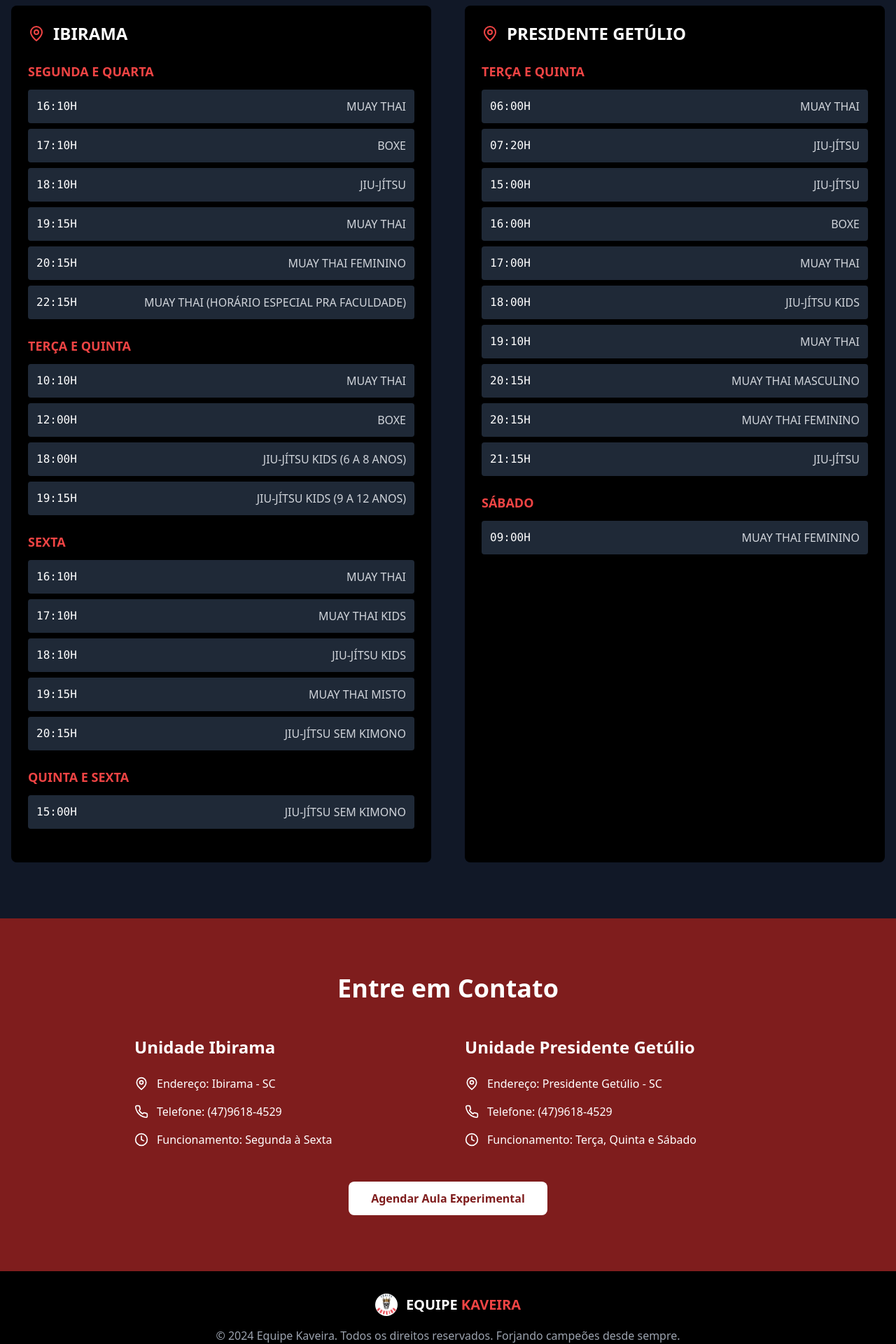
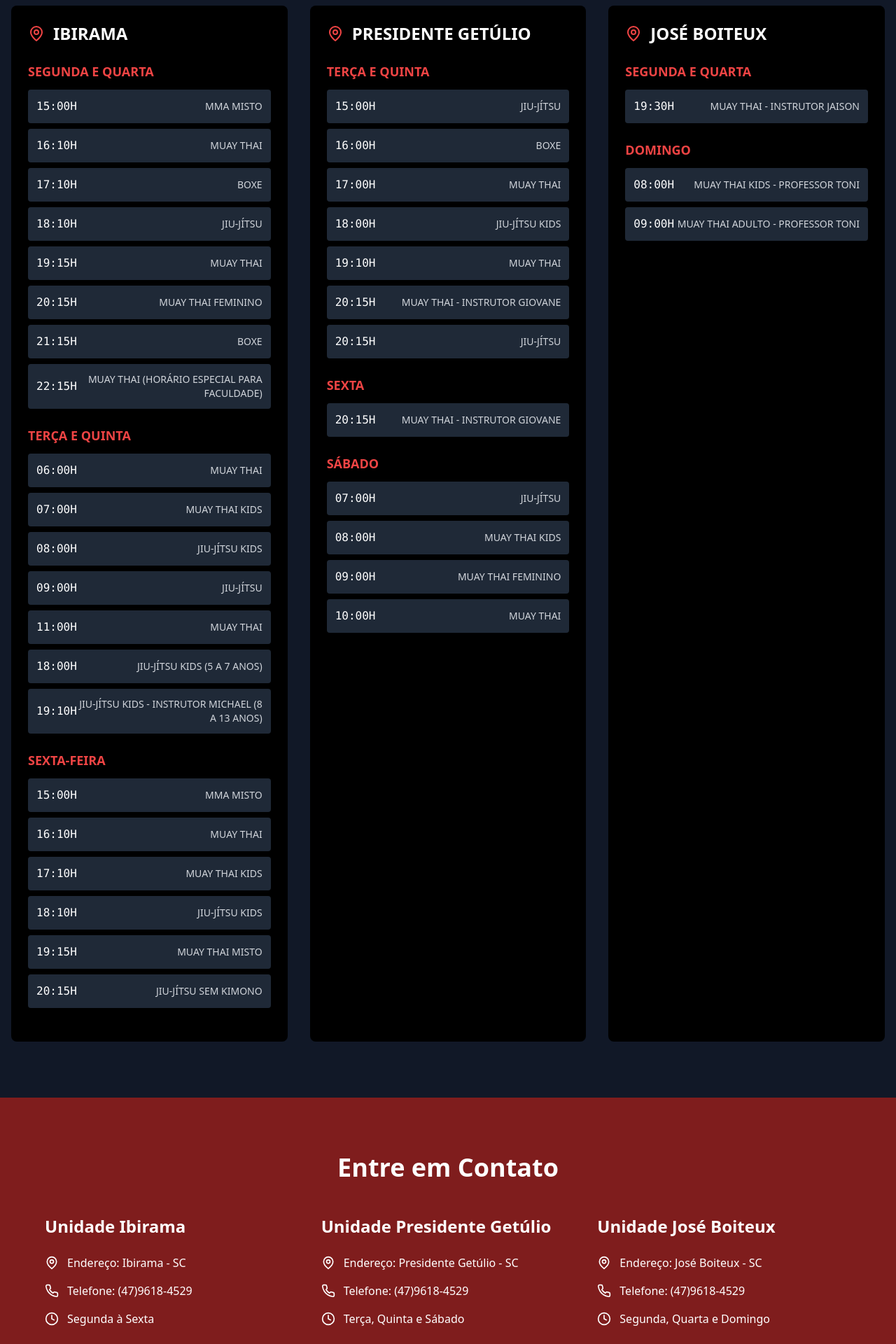
Before and after one commit to jmissano/equipe-kaveira, a React (Vite) app: page / in a window 1280 px wide. Shown: the part 1360-3280 px from the top of the page at 70% size. Built offline with nearby package versions, Linux system fonts and the light colour scheme.

Commit message:
Atualiza layout / corrige bugs / etc

```diff
--- a/src/App.tsx
+++ b/src/App.tsx
@@ -19,46 +19,67 @@
 
   const ibiramaSchedule = {
     "Segunda e Quarta": [
+      { time: "15:00H", activity: "MMA MISTO" },
       { time: "16:10H", activity: "MUAY THAI" },
       { time: "17:10H", activity: "BOXE" },
       { time: "18:10H", activity: "JIU-JÍTSU" },
       { time: "19:15H", activity: "MUAY THAI" },
       { time: "20:15H", activity: "MUAY THAI FEMININO" },
+      { time: "21:15H", activity: "BOXE" },
       {
         time: "22:15H",
-        activity: "MUAY THAI (HORÁRIO ESPECIAL PRA FACULDADE)",
+        activity: "MUAY THAI (HORÁRIO ESPECIAL PARA FACULDADE)",
       },
     ],
     "Terça e Quinta": [
-      { time: "10:10H", activity: "MUAY THAI" },
-      { time: "12:00H", activity: "BOXE" },
-      { time: "18:00H", activity: "JIU-JÍTSU KIDS (6 A 8 ANOS)" },
-      { time: "19:15H", activity: "JIU-JÍTSU KIDS (9 A 12 ANOS)" },
+      { time: "06:00H", activity: "MUAY THAI" },
+      { time: "07:00H", activity: "MUAY THAI KIDS" },
+      { time: "08:00H", activity: "JIU-JÍTSU KIDS" },
+      { time: "09:00H", activity: "JIU-JÍTSU" },
+      { time: "11:00H", activity: "MUAY THAI" },
+      { time: "18:00H", activity: "JIU-JÍTSU KIDS (5 A 7 ANOS)" },
+      {
+        time: "19:10H",
+        activity: "JIU-JÍTSU KIDS - INSTRUTOR MICHAEL (8 A 13 ANOS)",
+      },
     ],
-    Sexta: [
+    "Sexta-feira": [
+      { time: "15:00H", activity: "MMA MISTO" },
       { time: "16:10H", activity: "MUAY THAI" },
       { time: "17:10H", activity: "MUAY THAI KIDS" },
       { time: "18:10H", activity: "JIU-JÍTSU KIDS" },
       { time: "19:15H", activity: "MUAY THAI MISTO" },
       { time: "20:15H", activity: "JIU-JÍTSU SEM KIMONO" },
     ],
-    "Quinta e Sexta": [{ time: "15:00H", activity: "JIU-JÍTSU SEM KIMONO" }],
   };
 
   const getulioSchedule = {
     "Terça e Quinta": [
-      { time: "06:00H", activity: "MUAY THAI" },
-      { time: "07:20H", activity: "JIU-JÍTSU" },
       { time: "15:00H", activity: "JIU-JÍTSU" },
       { time: "16:00H", activity: "BOXE" },
       { time: "17:00H", activity: "MUAY THAI" },
       { time: "18:00H", activity: "JIU-JÍTSU KIDS" },
       { time: "19:10H", activity: "MUAY THAI" },
-      { time: "20:15H", activity: "MUAY THAI MASCULINO" },
-      { time: "20:15H", activity: "MUAY THAI FEMININO" },
-      { time: "21:15H", activity: "JIU-JÍTSU" },
+      { time: "20:15H", activity: "MUAY THAI - INSTRUTOR GIOVANE" },
+      { time: "20:15H", activity: "JIU-JÍTSU" },
     ],
-    Sábado: [{ time: "09:00H", activity: "MUAY THAI FEMININO" }],
+    Sexta: [{ time: "20:15H", activity: "MUAY THAI - INSTRUTOR GIOVANE" }],
+    Sábado: [
+      { time: "07:00H", activity: "JIU-JÍTSU" },
+      { time: "08:00H", activity: "MUAY THAI KIDS" },
+      { time: "09:00H", activity: "MUAY THAI FEMININO" },
+      { time: "10:00H", activity: "MUAY THAI" },
+    ],
+  };
+
+  const joseBoiteuxSchedule = {
+    "Segunda e Quarta": [
+      { time: "19:30H", activity: "MUAY THAI - INSTRUTOR JAISON" },
+    ],
+    Domingo: [
+      { time: "08:00H", activity: "MUAY THAI KIDS - PROFESSOR TONI" },
+      { time: "09:00H", activity: "MUAY THAI ADULTO - PROFESSOR TONI" },
+    ],
   };
 
   return (
@@ -167,7 +188,7 @@
                 onClick={() =>
                   window.open(
                     "https://wa.me/554796184529?text=Olá! Tenho interesse em agendar uma aula experimental.",
-                    "_blank"
+                    "_blank",
                   )
                 }
                 className="bg-red-600 hover:bg-red-700 px-8 py-3 rounded-lg font-semibold transition-all transform hover:scale-105"
@@ -255,7 +276,7 @@
             Nossos <span className="text-red-500">Horários</span>
           </h2>
 
-          <div className="grid lg:grid-cols-2 gap-12">
+          <div className="grid md:grid-cols-2 lg:grid-cols-3 gap-8">
             {/* Ibirama Schedule */}
             <div className="bg-black rounded-lg p-6">
               <div className="flex items-center mb-6">
@@ -275,7 +296,9 @@
                         className="flex justify-between items-center bg-gray-800 p-3 rounded"
                       >
                         <span className="font-mono text-white">{cls.time}</span>
-                        <span className="text-gray-300">{cls.activity}</span>
+                        <span className="text-gray-300 text-right text-sm">
+                          {cls.activity}
+                        </span>
                       </div>
                     ))}
                   </div>
@@ -302,7 +325,38 @@
                         className="flex justify-between items-center bg-gray-800 p-3 rounded"
                       >
                         <span className="font-mono text-white">{cls.time}</span>
-                        <span className="text-gray-300">{cls.activity}</span>
+                        <span className="text-gray-300 text-right text-sm">
+                          {cls.activity}
+                        </span>
+                      </div>
+                    ))}
+                  </div>
+                </div>
+              ))}
+            </div>
+
+            {/* José Boiteux Schedule */}
+            <div className="bg-black rounded-lg p-6">
+              <div className="flex items-center mb-6">
+                <MapPin className="text-red-500 mr-3" size={24} />
+                <h3 className="text-2xl font-bold">JOSÉ BOITEUX</h3>
+              </div>
+
+              {Object.entries(joseBoiteuxSchedule).map(([day, classes]) => (
+                <div key={day} className="mb-6">
+                  <h4 className="text-red-500 font-bold text-lg mb-3">
+                    {day.toUpperCase()}
+                  </h4>
+                  <div className="space-y-2">
+                    {classes.map((cls, index) => (
+                      <div
+                        key={index}
+                        className="flex justify-between items-center bg-gray-800 p-3 rounded"
+                      >
+                        <span className="font-mono text-white">{cls.time}</span>
+                        <span className="text-gray-300 text-right text-sm">
+                          {cls.activity}
+                        </span>
                       </div>
                     ))}
                   </div>
@@ -320,7 +374,7 @@
             Entre em <span className="text-white">Contato</span>
           </h2>
 
-          <div className="grid md:grid-cols-2 gap-12 max-w-4xl mx-auto">
+          <div className="grid md:grid-cols-3 gap-8 max-w-6xl mx-auto">
             <div>
               <h3 className="text-2xl font-bold mb-6">Unidade Ibirama</h3>
               <div className="space-y-4">
@@ -334,7 +388,7 @@
                 </div>
                 <div className="flex items-center">
                   <Clock className="mr-3" size={20} />
-                  <span>Funcionamento: Segunda à Sexta</span>
+                  <span>Segunda à Sexta</span>
                 </div>
               </div>
             </div>
@@ -354,7 +408,25 @@
                 </div>
                 <div className="flex items-center">
                   <Clock className="mr-3" size={20} />
-                  <span>Funcionamento: Terça, Quinta e Sábado</span>
+                  <span>Terça, Quinta e Sábado</span>
+                </div>
+              </div>
+            </div>
+
+            <div>
+              <h3 className="text-2xl font-bold mb-6">Unidade José Boiteux</h3>
+              <div className="space-y-4">
+                <div className="flex items-center">
+                  <MapPin className="mr-3" size={20} />
+                  <span>Endereço: José Boiteux - SC</span>
+                </div>
+                <div className="flex items-center">
+                  <Phone className="mr-3" size={20} />
+                  <span>Telefone: (47)9618-4529</span>
+                </div>
+                <div className="flex items-center">
+                  <Clock className="mr-3" size={20} />
+                  <span>Segunda, Quarta e Domingo</span>
                 </div>
               </div>
             </div>
@@ -365,7 +437,7 @@
               onClick={() =>
                 window.open(
                   "https://wa.me/554796184529?text=Olá! Tenho interesse em agendar uma aula experimental.",
-                  "_blank"
+                  "_blank",
                 )
               }
               className="bg-white text-red-900 hover:bg-gray-100 px-8 py-3 rounded-lg font-semibold transition-all transform hover:scale-105"
```
